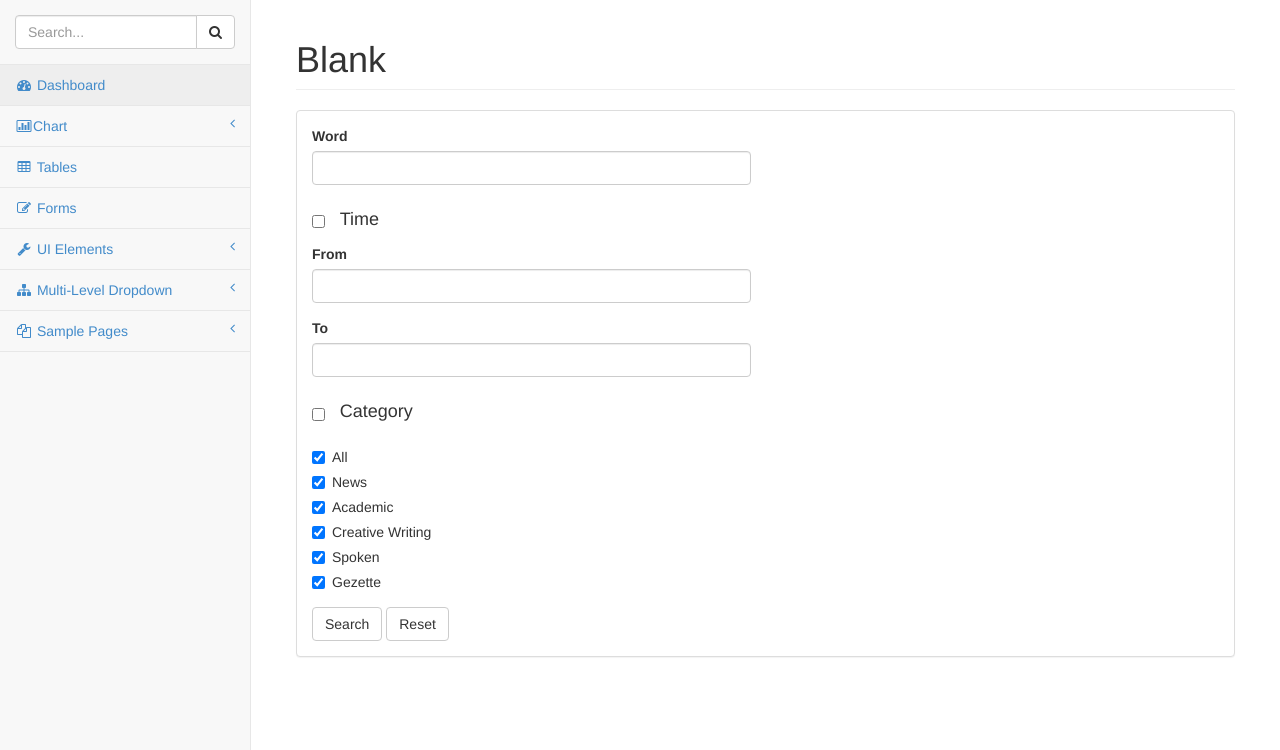
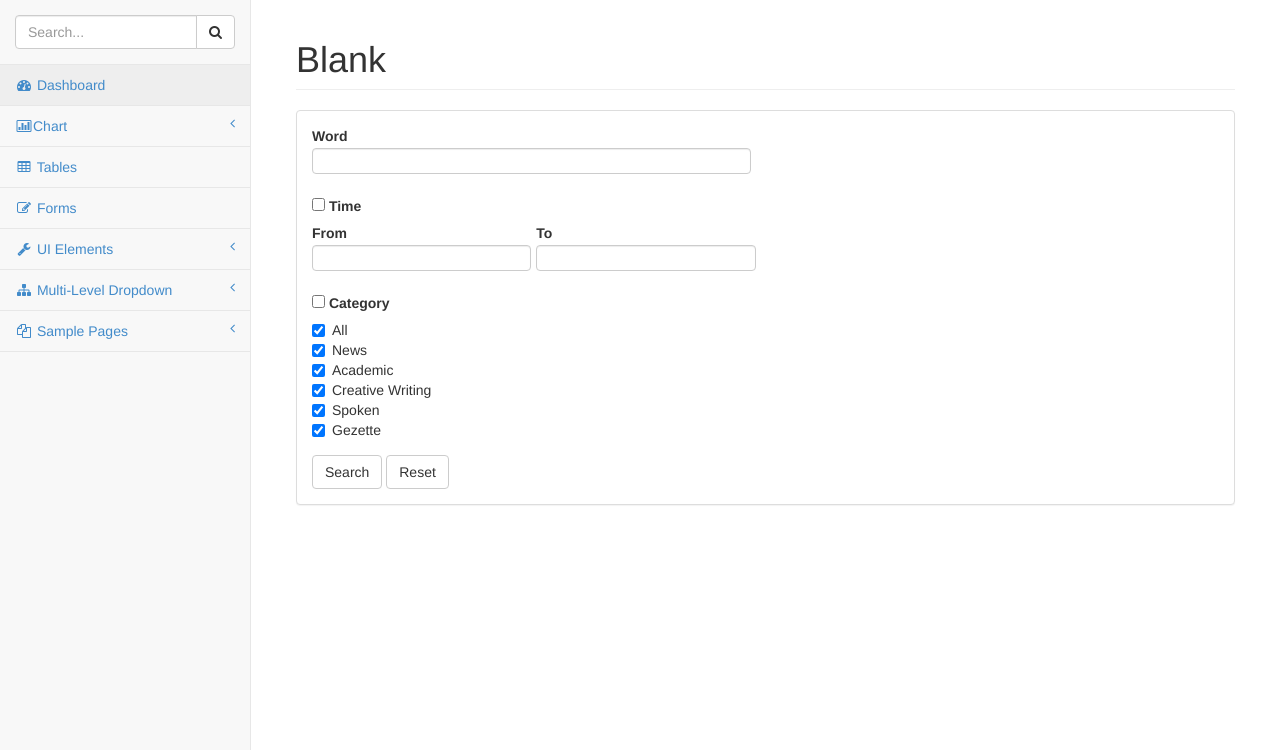
Before and after one commit to madurangasiriwardena/sinmin-web, a PHP site: page /word.php in a window 1280 px wide. Shown: the part 51-801 px from the top of the page. Run offline with PHP 8.4, Linux system fonts and the light colour scheme.

Commit message:
formating the table

```diff
--- /dev/null
+++ b/css/app.css
@@ -0,0 +1,50 @@
+.sinmin-form-control {
+  display: block;
+  width: 100%;
+  height: 26px;
+  padding: 6px 6px;
+  font-size: 14px;
+  line-height: 1.42857143;
+  color: #555;
+  background-color: #fff;
+  background-image: none;
+  border: 1px solid #ccc;
+  border-radius: 4px;
+  -webkit-box-shadow: inset 0 1px 1px rgba(0, 0, 0, .075);
+          box-shadow: inset 0 1px 1px rgba(0, 0, 0, .075);
+  -webkit-transition: border-color ease-in-out .15s, -webkit-box-shadow ease-in-out .15s;
+       -o-transition: border-color ease-in-out .15s, box-shadow ease-in-out .15s;
+          transition: border-color ease-in-out .15s, box-shadow ease-in-out .15s;
+}
+.sinmin-form-control:focus {
+  border-color: #66afe9;
+  outline: 0;
+  -webkit-box-shadow: inset 0 1px 1px rgba(0,0,0,.075), 0 0 8px rgba(102, 175, 233, .6);
+          box-shadow: inset 0 1px 1px rgba(0,0,0,.075), 0 0 8px rgba(102, 175, 233, .6);
+}
+
+.sinmin-form-group{
+  width: 100%;
+  margin-bottom: 5px;
+}
+
+.sinmin-radio label,
+.sinmin-checkbox label {
+  min-height: 20px;
+  padding-left: 20px;
+  margin-bottom: 0;
+  font-weight: normal;
+  cursor: pointer;
+}
+.sinmin-radio input[type="radio"],
+.sinmin-radio-inline input[type="radio"],
+.sinmin-checkbox input[type="checkbox"],
+.sinmin-checkbox-inline input[type="checkbox"] {
+  /*position: absolute;*/
+  margin-top: 4px \9;
+  margin-left: -20px;
+}
+
+.sinmin-label{
+  margin-bottom: 2px;
+}
--- a/head.php
+++ b/head.php
@@ -17,6 +17,7 @@
 
     <!-- Custom CSS -->
     <link href="css/sb-admin-2.css" rel="stylesheet">
+     <link href="css/app.css" rel="stylesheet">
 
     <!-- Morris Charts CSS -->
     <link href="css/plugins/morris.css" rel="stylesheet">
--- a/word.php
+++ b/word.php
@@ -33,56 +33,61 @@
                                 <div class="row">
                                     <div class="col-lg-6">
                                         <form role="form" id="myForm" onsubmit="return false;">
-                                            <div class="form-group">
-                                                <label>Word</label>
-                                                <input class="form-control" id="word">
+                                            <div class="sinmin-form-group">
+                                                <label class="sinmin-label">Word</label>
+                                                <input class="sinmin-form-control" id="word">
                                             </div>
-                                            <label class="checkbox-inline">
-                                                    <input type="checkbox" id="enable-time" onchange="enable_time();">&nbsp
-                                                </label>
-                                                <label><h4>Time</h4></label>
-                                            <div class="form-group">
-                                                <label>From</label>
-                                                <input class="form-control" id="from">
+                                            <div class="sinmin-form-group" style="margin-top:20px">
+                                                <label  class="sinmin-label"><input type="checkbox" id="enable-time" onchange="enable_time();"></label>
+                                                <label  class="sinmin-label">Time</label>
+                                            </div>
+                                            <div class="sinmin-form-group">
+                                                <table style="width:100%">
+                                                    <tr>
+                                                        <td style="width:50%;"><label  class="sinmin-label">From</label></td>
+                                                        <td style="width:50%;padding-left:5px"><label  class="sinmin-label">To</label></td>
+                                                    </tr>
+                                                    <tr>
+                                                        <td><input style="margin-right:5px" class="sinmin-form-control" id="from"></td>
+                                                        <td><input style="margin-left:5px" class="sinmin-form-control" id="to"></td>
+                                                    </tr>
+                                                </table>
+
+                                            </div>
+                                            <div class="sinmin-form-group" style="margin-top:20px">
+                                                <label  class="sinmin-label"><input type="checkbox" id="enable-time" onchange=""></label>
+                                                <label  class="sinmin-label">Category</label>
                                             </div>
                                             <div class="form-group">
-                                                <label>To</label>
-                                                <input class="form-control" id="to">
-                                            </div>
-                                            <label class="checkbox-inline">
-                                                    <input type="checkbox" id="enable-category">&nbsp
-                                                </label>
-                                                <label><h4>Category</h4></label>
-                                            <div class="form-group">
                                                 <div>
-                                                    <div class="checkbox">
+                                                    <div class="sinmin-checkbox">
                                                         <label>
-                                                            <input type="checkbox" value="" checked="true">All
+                                                            <input type="checkbox" value="" checked="true" style="position: absolute;">All
                                                         </label>
                                                     </div>
-                                                    <div class="checkbox">
+                                                    <div class="sinmin-checkbox">
                                                         <label>
-                                                            <input type="checkbox" value="" checked="true">News
+                                                            <input type="checkbox" value="" checked="true" style="position: absolute;">News
                                                         </label>
                                                     </div>
-                                                    <div class="checkbox">
+                                                    <div class="sinmin-checkbox">
                                                         <label>
-                                                            <input type="checkbox" value="" checked="true">Academic
+                                                            <input type="checkbox" value="" checked="true" style="position: absolute;">Academic
                                                         </label>
                                                     </div>
-                                                    <div class="checkbox">
+                                                    <div class="sinmin-checkbox">
                                                         <label>
-                                                            <input type="checkbox" value="" checked="true">Creative Writing
+                                                            <input type="checkbox" value="" checked="true" style="position: absolute;">Creative Writing
                                                         </label>
                                                     </div>
-                                                    <div class="checkbox">
+                                                    <div class="sinmin-checkbox">
                                                         <label>
-                                                            <input type="checkbox" value="" checked="true">Spoken
+                                                            <input type="checkbox" value="" checked="true" style="position: absolute;">Spoken
                                                         </label>
                                                     </div>
-                                                    <div class="checkbox">
+                                                    <div class="sinmin-checkbox">
                                                         <label>
-                                                            <input type="checkbox" value="" checked="true"  >Gezette
+                                                            <input type="checkbox" value="" checked="true" style="position: absolute;">Gezette
                                                         </label>
                                                     </div>
                                                 </div>
```
